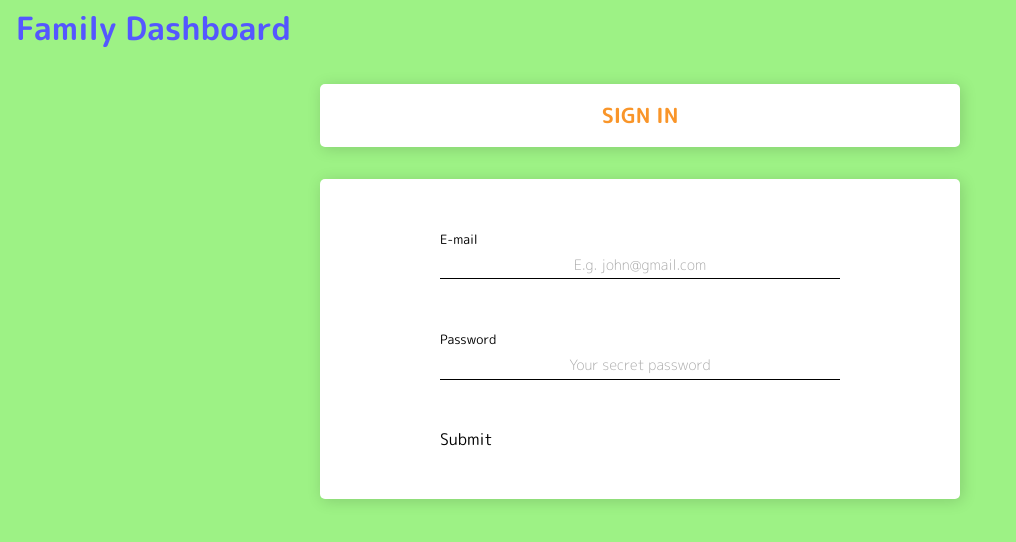
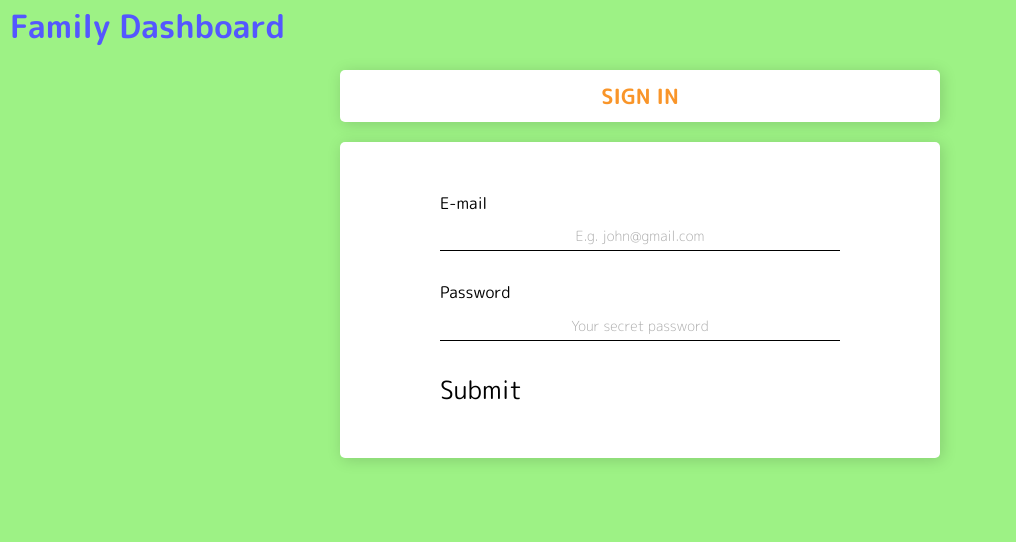
Before and after one commit to Lukasz-Semik/family-dashboard-frontend, a Vue app: page / in a window 1280 px wide. Shown: the top 542 px of the page, without its empty margins (0-1016 px from the left). Built offline with nearby package versions, Linux system fonts and the light colour scheme.

Commit message:
improve rem

```diff
--- a/src/components/atoms/Button/Button.scss
+++ b/src/components/atoms/Button/Button.scss
@@ -1,7 +1,7 @@
 .button {
   display: block;
   text-align: center;
-  font-size: 1rem;
+  font-size: 2.5rem;
   border: 0;
   background-color: transparent;
   cursor: pointer;
--- a/src/components/atoms/Form/Form.scss
+++ b/src/components/atoms/Form/Form.scss
@@ -1,5 +1,5 @@
 .form {
-  padding: 2rem 0;
+  padding: 4rem 0;
 }
 
 .form-row {
--- a/src/components/atoms/Input/Input.scss
+++ b/src/components/atoms/Input/Input.scss
@@ -2,7 +2,7 @@
   position: relative;
 
   .label {
-    font-size: 0.8rem;
+    font-size: 1.6rem;
 
     transition: color 0.3s ease-in;
 
@@ -13,9 +13,9 @@
 
   .input {
     display: block;
-    padding: 0.2rem 0;
+    padding: 0.32rem 0;
     width: 100%;
-    font-size: 1rem;
+    font-size: 2rem;
     outline: none;
     border: 0;
     color: $dark-gray;
@@ -26,7 +26,7 @@
     }
 
     &::placeholder {
-      font-size: 0.9rem;
+      font-size: 1.4rem;
       font-weight: 300;
       color: $light-gray;
     }
@@ -39,7 +39,7 @@
 
   .input-border {
     position: absolute;
-    bottom: 0rem;
+    bottom: 0;
     left: 0;
     width: 100%;
     height: 1px;
@@ -48,7 +48,7 @@
 
   .input-border-focused {
     position: absolute;
-    bottom: 0rem;
+    bottom: 0;
     left: 0;
     width: 100%;
     height: 1px;
--- a/src/components/atoms/Title/Title.scss
+++ b/src/components/atoms/Title/Title.scss
@@ -1,4 +1,5 @@
 .title {
+  font-size: 3.2rem;
   color: $main-blue;
 
   &.is-orange {
@@ -6,7 +7,7 @@
   }
 
   &.is-small {
-    font-size: 1.3rem;
+    font-size: 2.1rem;
   }
 
   &.is-uppercased {
--- a/src/components/pages/SignInPage/SignInPage.scss
+++ b/src/components/pages/SignInPage/SignInPage.scss
@@ -6,7 +6,7 @@
 .card-wrapper {
   margin: 2rem auto;
   max-width: 95%;
-  width: 40rem;
+  width: 60rem;
 
   > div {
     padding: 1rem 0;
@@ -15,5 +15,5 @@
 
 .form-wrapper {
   margin: 0 auto;
-  width: 25rem;
+  width: 40rem;
 }
--- a/src/styles/_base.scss
+++ b/src/styles/_base.scss
@@ -5,6 +5,10 @@
   font-family: 'M PLUS Rounded 1c', sans-serif;
 }
 
+html {
+  font-size: 62.5%;
+}
+
 body {
   background-color: $main-green;
 }
```
